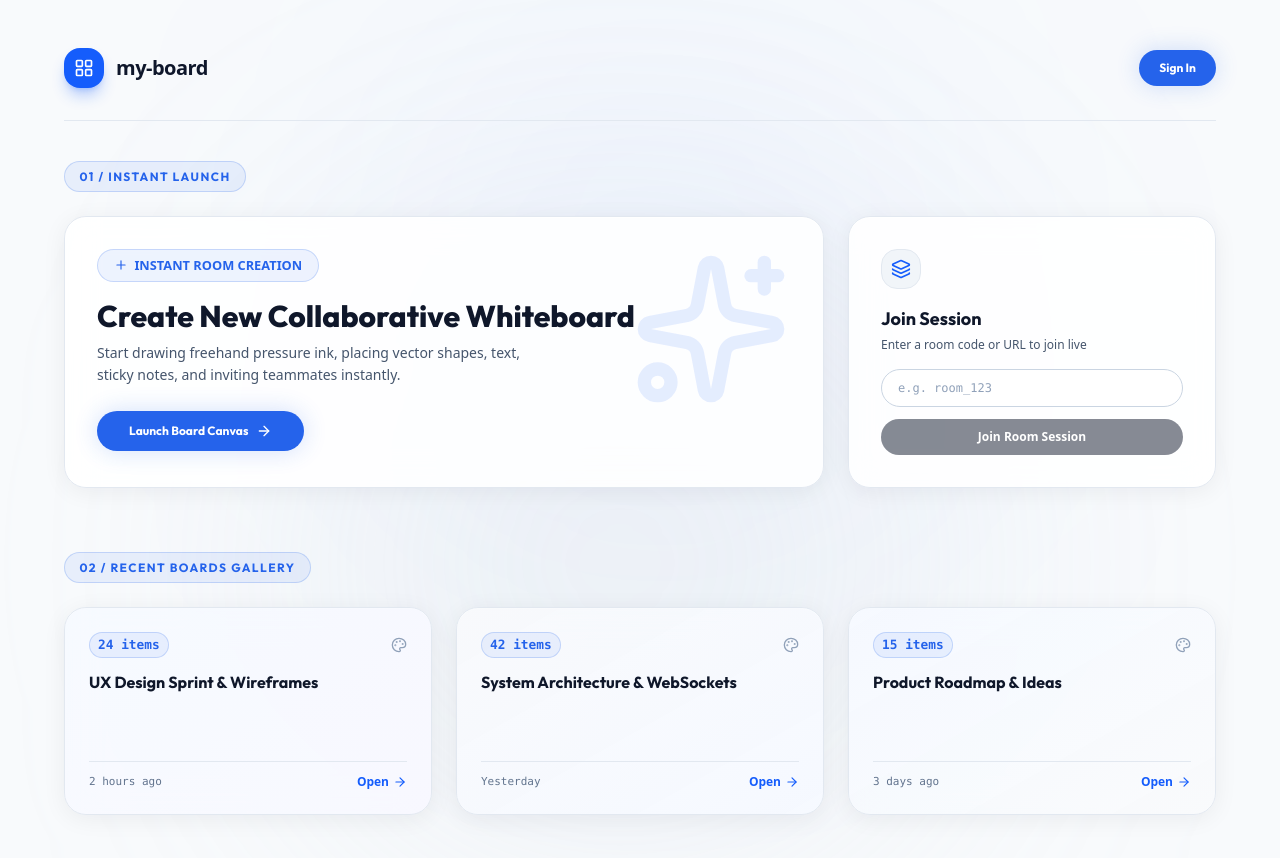
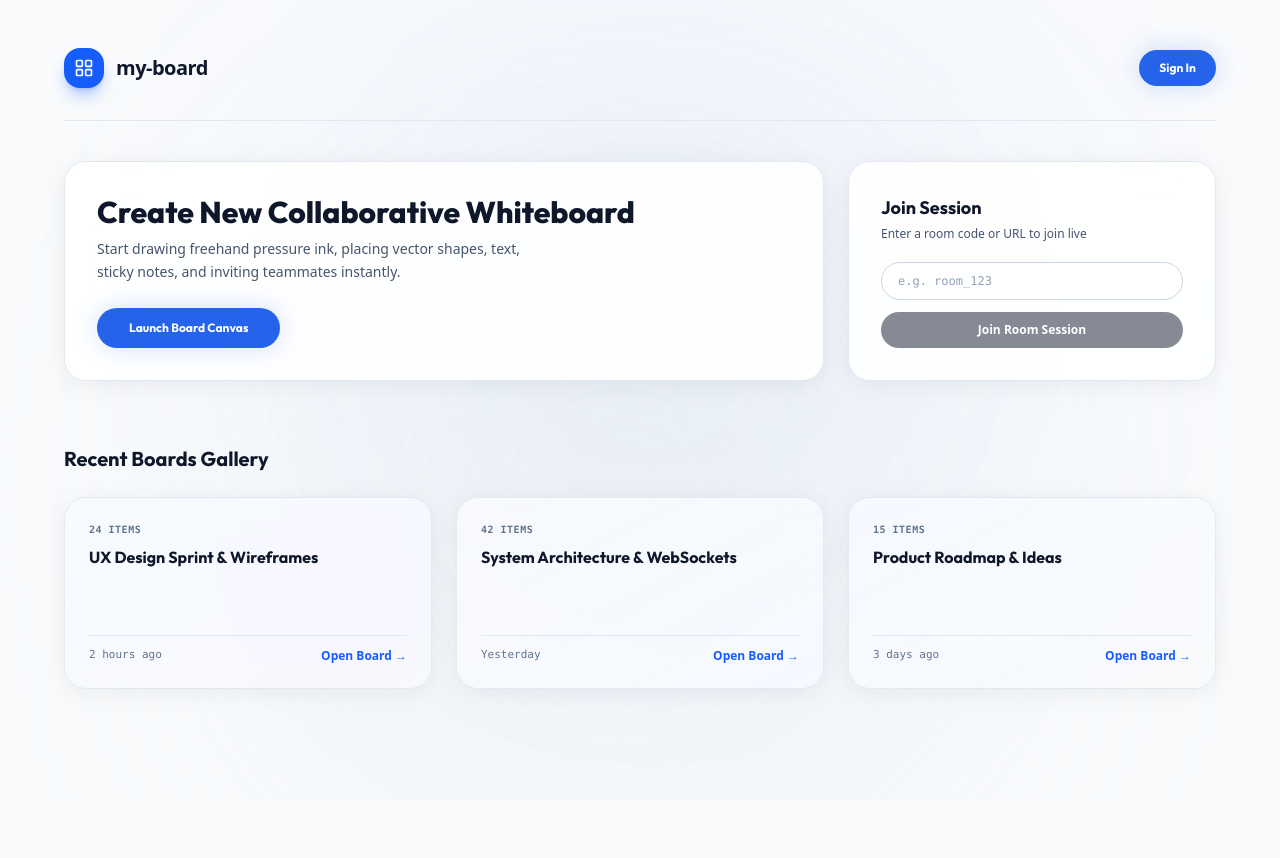
Before and after one commit to thulanesigasa/my-board, a Next.js app: page /dashboard in a window 1280 px wide. Shown: the top 858 px of the page. After the commit the page ends 800 px from the top, so only its background shows below. Built offline with nearby package versions, Linux system fonts and the light colour scheme; no server answers.

Commit message:
feat(dashboard): remove emojis, badges, and decorative icons from Dashboard (#33)

```diff
--- a/src/app/dashboard/page.tsx
+++ b/src/app/dashboard/page.tsx
@@ -4,16 +4,7 @@ import React, { useState } from 'react';
 import Link from 'next/link';
 import { useRouter } from 'next/navigation';
 import { useAuth } from '@/context/AuthContext';
-import {
-  LayoutGrid,
-  Plus,
-  ArrowRight,
-  Clock,
-  Sparkles,
-  LogOut,
-  Layers,
-  Palette,
-} from 'lucide-react';
+import { LayoutGrid, LogOut } from 'lucide-react';
 
 export default function DashboardPage() {
   const { user, signOut } = useAuth();
@@ -41,12 +32,12 @@ export default function DashboardPage() {
 
   return (
     <main className="min-h-screen bg-[var(--color-bg)] text-[var(--color-text)] p-6 md:p-12 relative overflow-hidden font-sans">
-      {/* 60-30-10 Ambient Glows */}
+      {/* 60-30-10 Ambient Reflections */}
       <div className="absolute top-0 right-1/4 w-[600px] h-[600px] bg-blue-600/5 rounded-full blur-[140px] pointer-events-none" />
       <div className="absolute bottom-0 left-1/4 w-[600px] h-[600px] bg-slate-300/20 rounded-full blur-[140px] pointer-events-none" />
 
       <div className="max-w-6xl mx-auto relative z-10">
-        {/* Glass Header Bar */}
+        {/* Header Bar */}
         <header className="flex items-center justify-between pb-8 mb-10 border-b border-slate-200">
           <div className="flex items-center gap-3">
             <div className="w-10 h-10 rounded-2xl bg-blue-600 flex items-center justify-center text-white font-extrabold shadow-lg shadow-blue-600/30">
@@ -92,11 +83,6 @@ export default function DashboardPage() {
           )}
         </header>
 
-        {/* Section Header 01 */}
-        <div className="flex items-center justify-between mb-6">
-          <span className="section-number">01 / INSTANT LAUNCH</span>
-        </div>
-
         {/* Quick Action Hero Banner */}
         <div className="grid grid-cols-1 md:grid-cols-3 gap-6 mb-16">
           {/* Launch New Board Card */}
@@ -104,14 +90,7 @@ export default function DashboardPage() {
             onClick={createNewBoard}
             className="md:col-span-2 group glass-card p-8 cursor-pointer shadow-xl transition-all duration-300 hover:scale-[1.01] relative overflow-hidden hover:border-blue-500/60"
           >
-            <div className="absolute top-0 right-0 p-8 opacity-10 group-hover:opacity-20 transition text-blue-600 pointer-events-none">
-              <Sparkles className="w-40 h-40" />
-            </div>
             <div className="relative z-10 text-left">
-              <div className="badge mb-4">
-                <Plus className="w-3.5 h-3.5" />
-                <span>INSTANT ROOM CREATION</span>
-              </div>
               <h2 className="text-2xl sm:text-3xl font-extrabold text-slate-900 mb-2">
                 Create New Collaborative Whiteboard
               </h2>
@@ -120,7 +99,6 @@ export default function DashboardPage() {
               </p>
               <button className="btn-primary text-xs justify-center group-hover:bg-blue-700 transition">
                 <span>Launch Board Canvas</span>
-                <ArrowRight className="w-4 h-4 group-hover:translate-x-1 transition" />
               </button>
             </div>
           </div>
@@ -128,9 +106,6 @@ export default function DashboardPage() {
           {/* Join Existing Room Card */}
           <div className="glass-card p-8 flex flex-col justify-between shadow-xl text-left">
             <div>
-              <div className="w-10 h-10 rounded-2xl bg-slate-100 border border-slate-200 flex items-center justify-center text-slate-700 mb-4">
-                <Layers className="w-5 h-5 text-blue-600" />
-              </div>
               <h3 className="text-lg font-bold text-slate-900 mb-1">Join Session</h3>
               <p className="text-slate-600 text-xs mb-4 font-body">Enter a room code or URL to join live</p>
             </div>
@@ -154,9 +129,9 @@ export default function DashboardPage() {
           </div>
         </div>
 
-        {/* Section Header 02 */}
-        <div className="flex items-center justify-between mb-6">
-          <span className="section-number">02 / RECENT BOARDS GALLERY</span>
+        {/* Recent Boards Section */}
+        <div className="text-left mb-6">
+          <h3 className="text-xl font-bold text-slate-900">Recent Boards Gallery</h3>
         </div>
 
         {/* Recent Boards Grid */}
@@ -165,16 +140,13 @@ export default function DashboardPage() {
             <Link
               key={board.id}
               href={`/board/${board.id}`}
-              className="group glass-card p-6 hover:border-blue-500/50 transition-all duration-200 shadow-lg flex flex-col justify-between h-52 relative overflow-hidden"
+              className="group glass-card p-6 hover:border-blue-500/50 transition-all duration-200 shadow-lg flex flex-col justify-between h-48 relative overflow-hidden"
             >
               <div className={`absolute inset-0 bg-gradient-to-br ${board.color} opacity-40 group-hover:opacity-70 transition`} />
               <div className="relative z-10">
-                <div className="flex items-center justify-between mb-3">
-                  <span className="badge text-[10px] !py-0.5 !px-2 font-mono">
-                    {board.items} items
-                  </span>
-                  <Palette className="w-4 h-4 text-slate-400 group-hover:text-blue-600 transition" />
-                </div>
+                <span className="text-[10px] font-bold font-mono text-slate-500 uppercase tracking-wider block mb-2">
+                  {board.items} items
+                </span>
                 <h4 className="font-bold text-slate-900 transition text-base line-clamp-2">
                   {board.title}
                 </h4>
@@ -182,8 +154,8 @@ export default function DashboardPage() {
 
               <div className="relative z-10 flex items-center justify-between text-xs text-slate-500 border-t border-slate-200 pt-3">
                 <span className="font-mono text-[11px]">{board.updatedAt}</span>
-                <span className="text-blue-600 font-bold group-hover:translate-x-0.5 transition flex items-center gap-1">
-                  Open <ArrowRight className="w-3.5 h-3.5" />
+                <span className="text-blue-600 font-bold group-hover:translate-x-0.5 transition">
+                  Open Board →
                 </span>
               </div>
             </Link>
```
